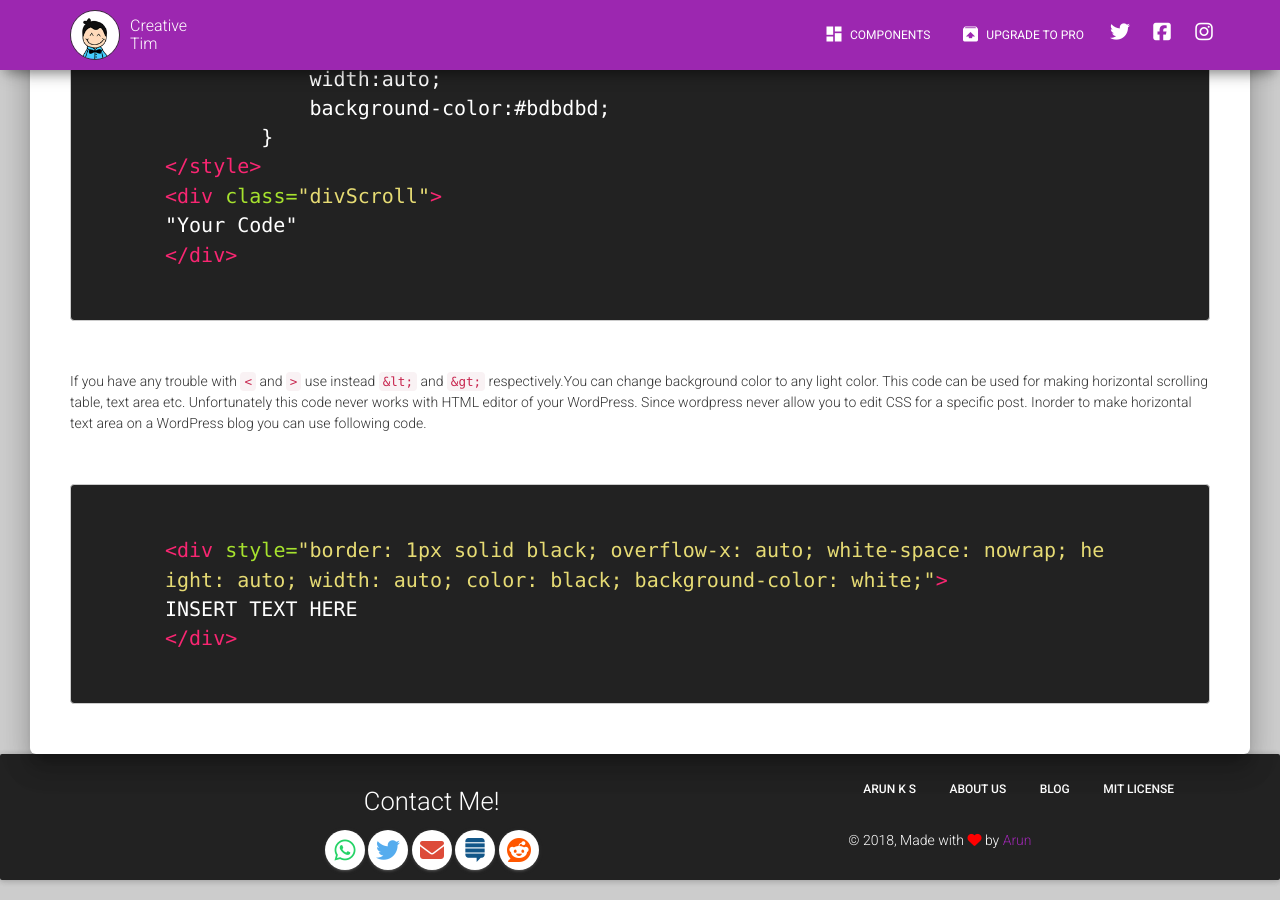
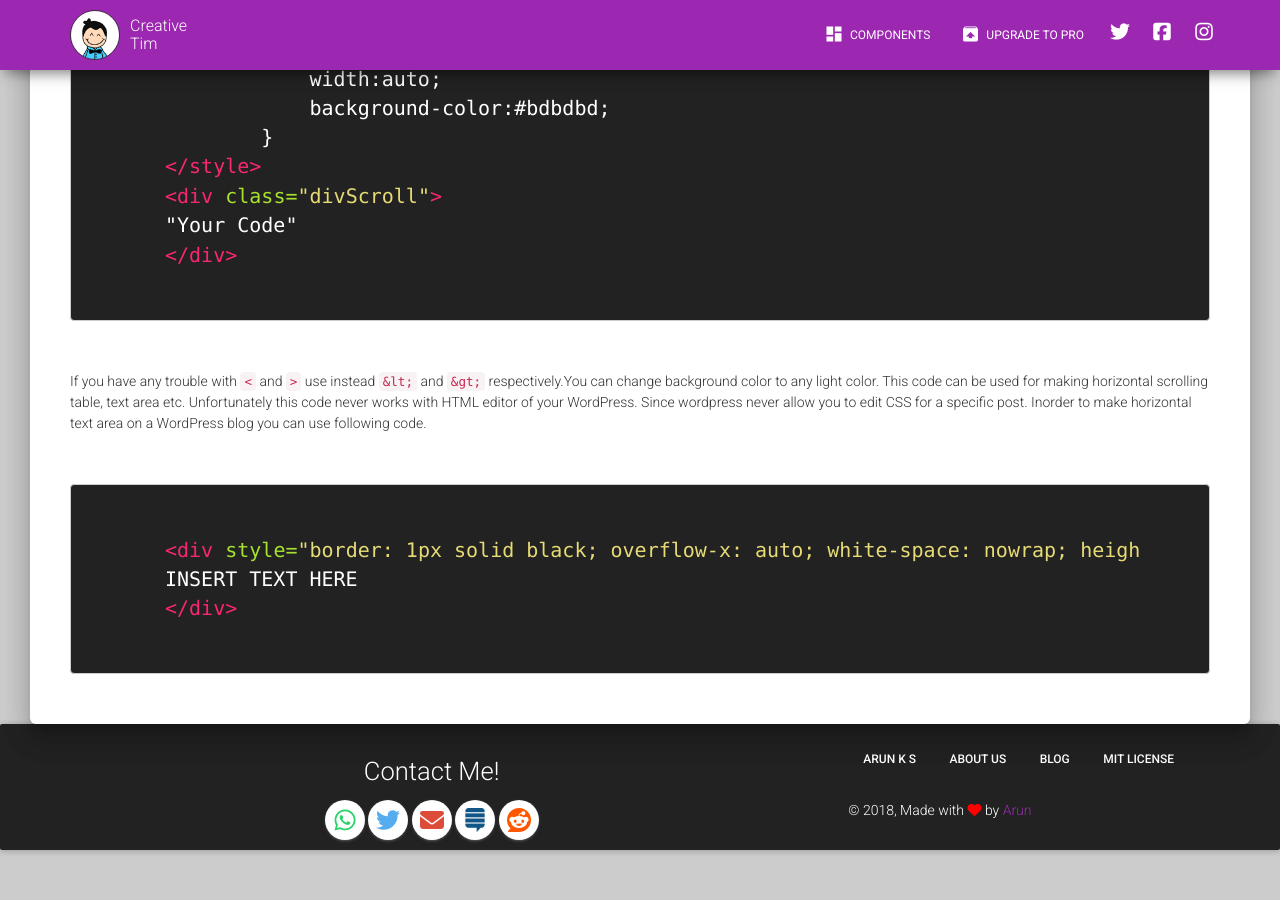
Before and after one commit to tip4programs/imbue, a Jekyll site: the page built from _posts/2017-06-17-horizontal-scroll-box.md, in a window 1280 px wide and 900 px high, scrolled down 1106 px. Built offline with Jekyll 4.4.1, drawn with Linux system fonts in a browser that asks for light colours; nearby versions of some CDN libraries; after the commit the page ends 1976 px from its top, so only the background shows below that.

Commit message:
Update additional.css

```diff
--- a/asset/css/additional.css
+++ b/asset/css/additional.css
@@ -76,6 +76,19 @@ pre code:after {
      word-wrap: break-word;
     overflow-x: auto;
 }
+ // -- selector prefixed to the wrapper div for collision prevention
+
+.highlight pre code * {
+  white-space: nowrap;    // this sets all children inside to nowrap
+}
+
+.highlight pre {
+  overflow-x: auto;       // this sets the scrolling in x
+}
+
+.highlight pre code {
+  white-space: pre;       // forces <code> to respect <pre> formatting
+}
 }.highlight .hll {
     background-color: #333;
 }
```
